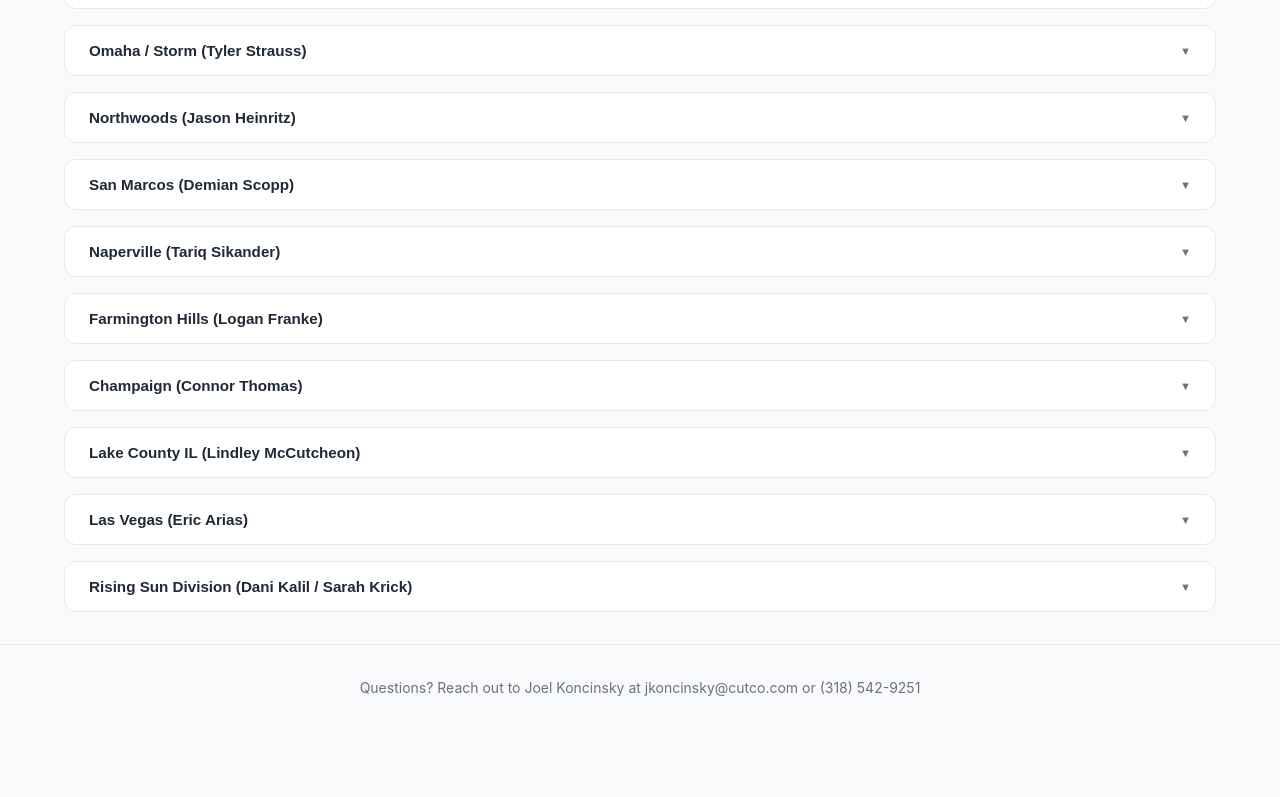
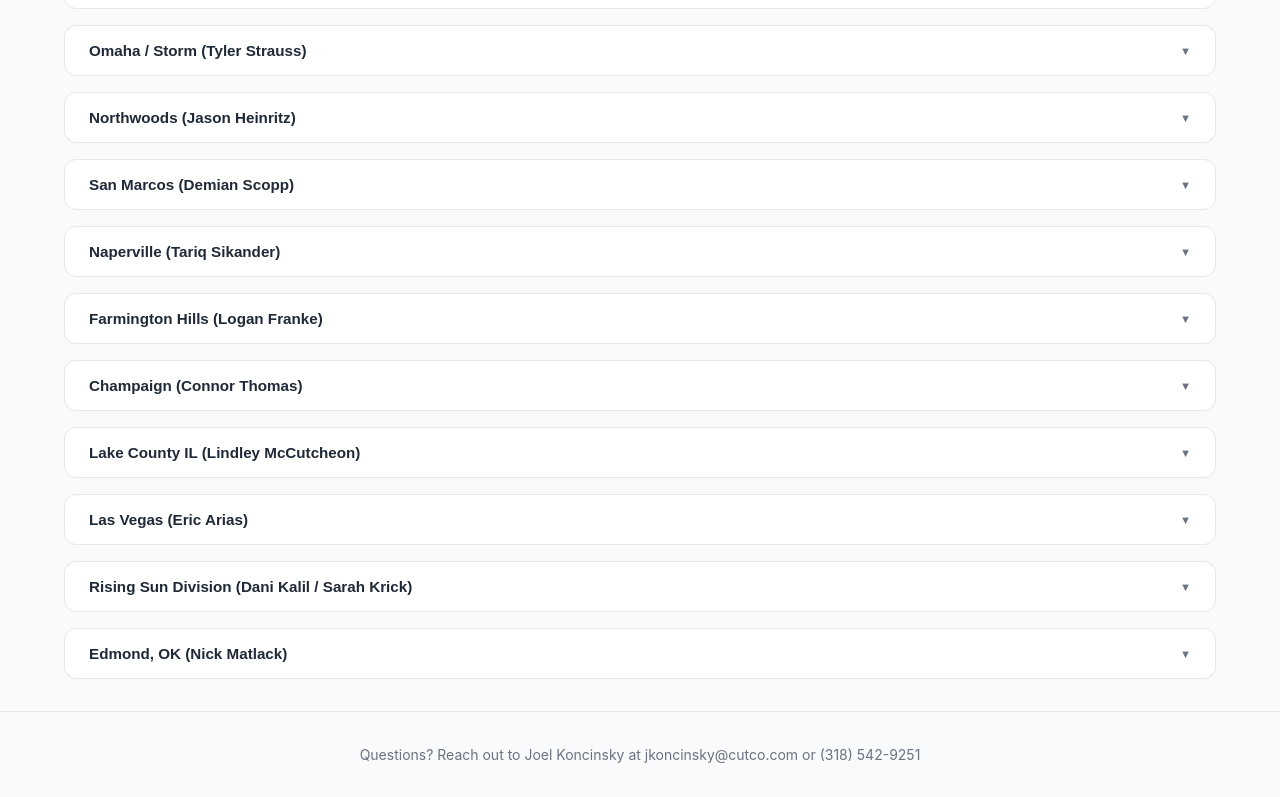
Before and after one commit to vmcdigital/vmc-meta-diy-dashboard, a Next.js app: page /ad-results in a window 1280 px wide. Shown: the part 1095-1892 px from the top of the page. Before the commit the page ends 1825 px from the top, so only its background shows below. Built offline with nearby package versions, Linux system fonts and the light colour scheme.

Commit message:
Add Edmond, OK (Nick Matlack) territory dashboard

```diff
--- a/data/dashboards.ts
+++ b/data/dashboards.ts
@@ -111,4 +111,13 @@
       },
     ],
   },
+  {
+    territory: 'Edmond, OK (Nick Matlack)',
+    dashboards: [
+      {
+        name: 'Edmond, OK (Nick Matlack)',
+        embedUrl: 'https://app.databox.com/datawall/0cfea4bf2865826665d6ecdf0b04cf82fbf4c86ab59e70?i',
+      },
+    ],
+  },
 ];
```
